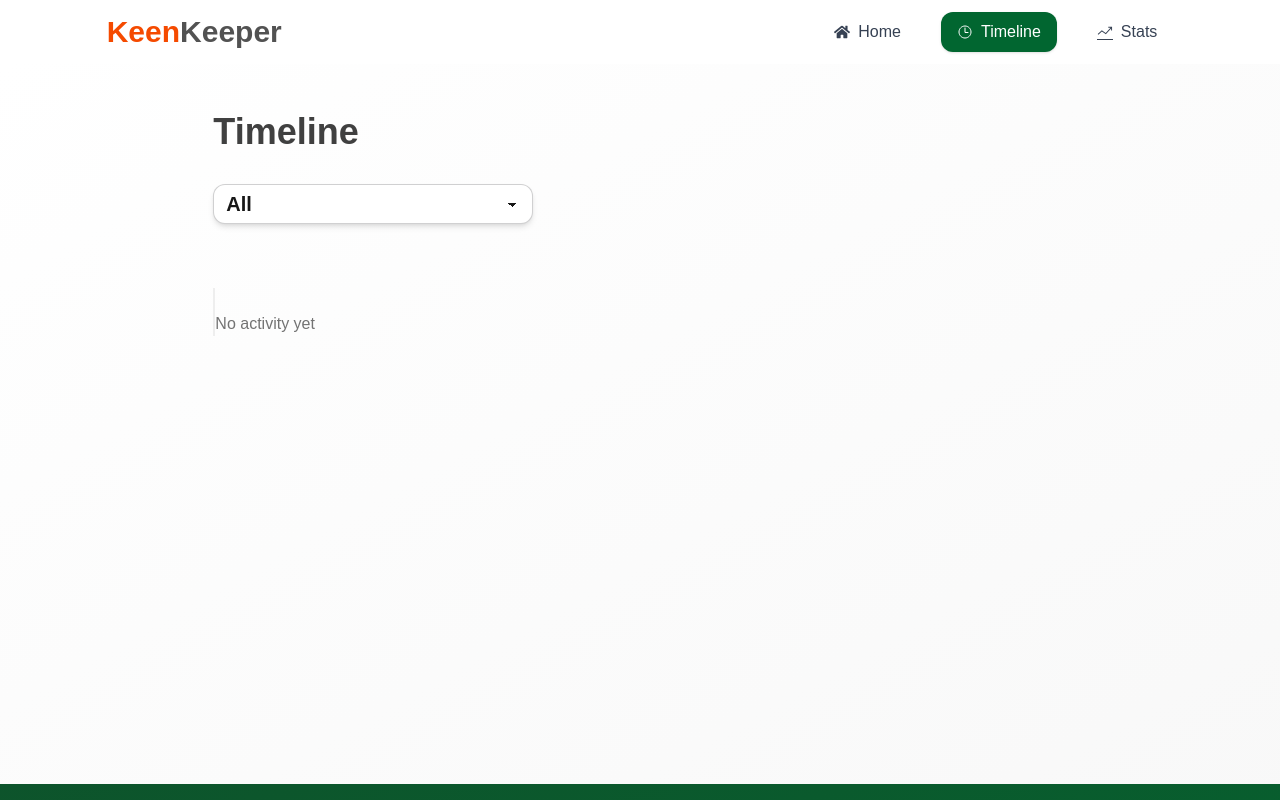
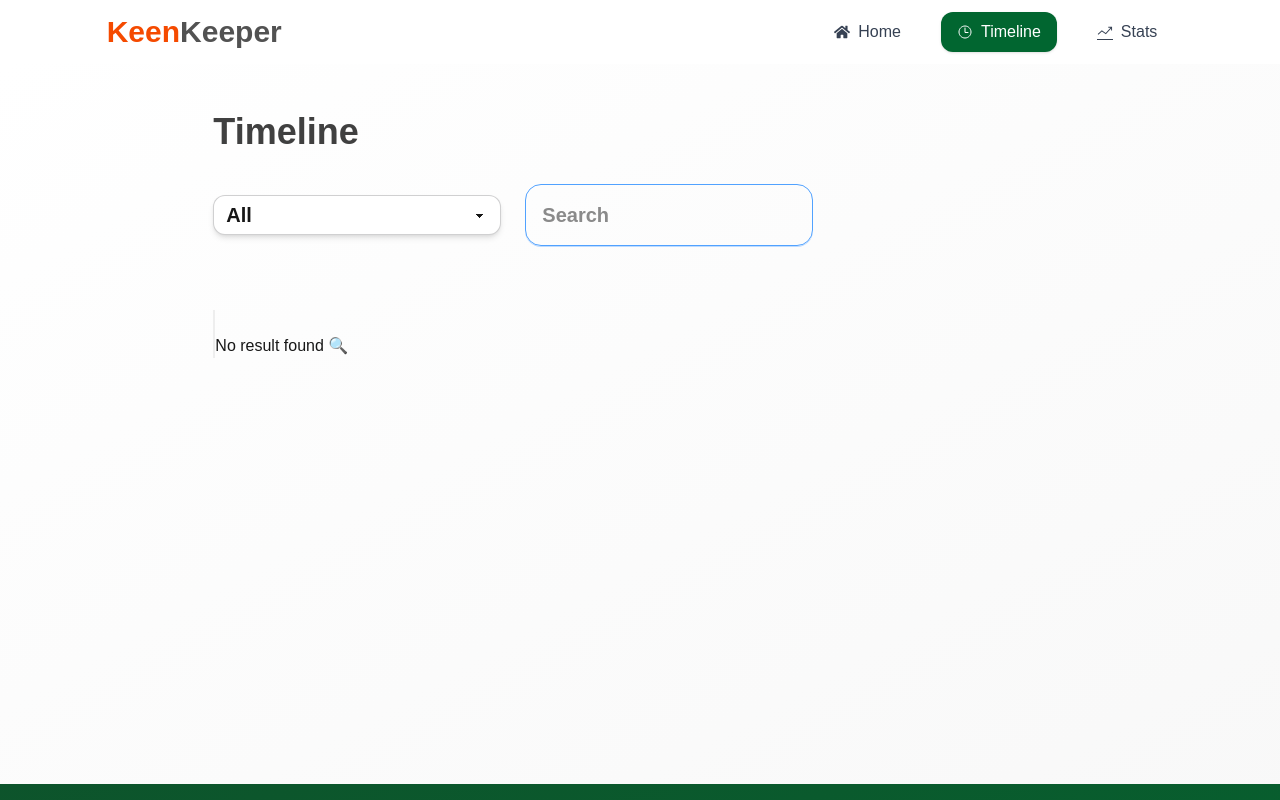
Before and after one commit to islammdsohan603/NEXTJS-PROJECTS, a Next.js app: page /timeline in a window 1280 px wide. Shown: the top 800 px of the page. Built offline with nearby package versions, Linux system fonts and the light colour scheme.

Commit message:
search function add

```diff
--- a/src/app/singlefriends/[id]/page.jsx
+++ b/src/app/singlefriends/[id]/page.jsx
@@ -38,7 +38,7 @@ const SingleFriend = () => {
       <div className="w-11/12 mx-auto">
         <div className="grid grid-cols-1 md:grid-cols-4 gap-6">
           {/* LEFT PROFILE CARD */}
-          <div className="bg-base-200/60 backdrop-blur-lg border border-base-300 p-6 rounded-3xl col-span-1 space-y-4 flex flex-col items-center justify-center shadow-xl hover:shadow-2xl hover:-translate-y-1 transition-all duration-300">
+          <div className="bg-base-200/60 backdrop-blur-lg border border-base-300 p-6 rounded-3xl col-span-1 space-y-4 flex flex-col items-center justify-start shadow-xl hover:shadow-2xl hover:-translate-y-1 transition-all duration-300">
             <Image
               src={friend.picture}
               alt="Image"
--- a/src/app/timeline/page.jsx
+++ b/src/app/timeline/page.jsx
@@ -6,9 +6,15 @@ import { FriendsContext } from '@/components/ContaxtData';
 const TimeLinePage = () => {
   const { data, history } = useContext(FriendsContext);
   const [filter, setFilter] = useState('all');
+  const [search, setSearch] = useState('');
 
-  const filterHistory =
-    filter === 'all' ? history : history.filter(item => item.type === filter);
+  const filterHistory = history
+    .filter(item => filter === 'all' || item.type === filter)
+    .filter(
+      item =>
+        item.title.toLowerCase().includes(search.toLowerCase()) ||
+        item.type.toLowerCase().includes(search.toLowerCase()),
+    );
 
   return (
     <div className="min-h-[90vh] py-12 bg-linear-to-br from-base-100 to-base-200">
@@ -18,13 +24,14 @@ const TimeLinePage = () => {
           Timeline
         </h1>
 
-        {/* Filter */}
+        {/* Filter && Search */}
 
-        <div className="my-6 pb-10">
+        <div className="my-6 pb-10 flex flex-col md:flex-row items-center gap-6">
+          <div>
             <select
               value={filter}
               onChange={e => setFilter(e.target.value)}
-            className="select select-bordered rounded-xl shadow-md focus:outline-primary text-xl font-bold"
+              className="select select-bordered rounded-xl shadow-md focus:outline-primary w-2xs text-xl font-bold"
             >
               <option value="all">All</option>
               <option value="Call">Call</option>
@@ -33,10 +40,23 @@ const TimeLinePage = () => {
             </select>
           </div>
 
+          {/* Search */}
+
+          <div>
+            <input
+              value={search}
+              onChange={e => setSearch(e.target.value)}
+              type="search"
+              placeholder="Search"
+              className="w-2xs text-xl font-bold  p-4 rounded-2xl shadow-2xs border shadow-blue-200 focus:border-2 border-blue-400 "
+            />
+          </div>
+        </div>
+
         {/* Timeline */}
         <div className="relative border-l-2 border-base-300 pt-6 space-y-8">
-          {history.length === 0 ? (
-            <p className="text-neutral-500">No activity yet</p>
+          {filterHistory.length === 0 ? (
+            <p>No result found 🔍</p>
           ) : (
             filterHistory.map(item => (
               <div key={item.id} className="relative group">
--- a/src/components/History.jsx
+++ b/src/components/History.jsx
@@ -49,7 +49,7 @@ const History = () => {
           </h1>
           <button className="btn">
             {' '}
-            <FaHistory /> <FaHistory /> Full History{' '}
+            <FaHistory /> Full History{' '}
           </button>
         </div>
 
```
Lines whose indentation alone changed are shown as unchanged.
